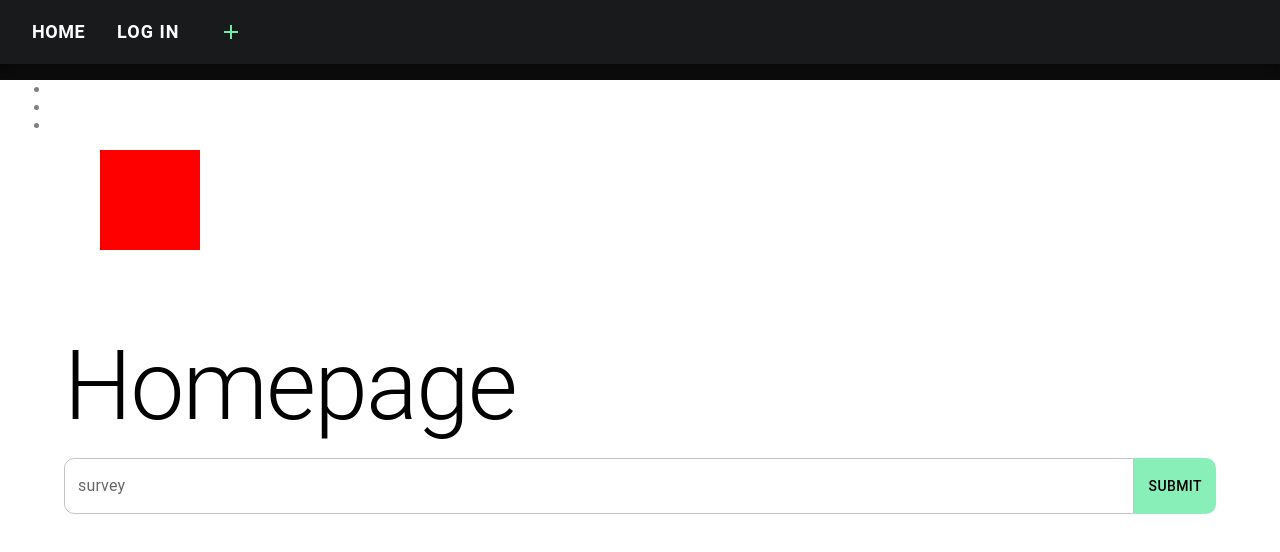
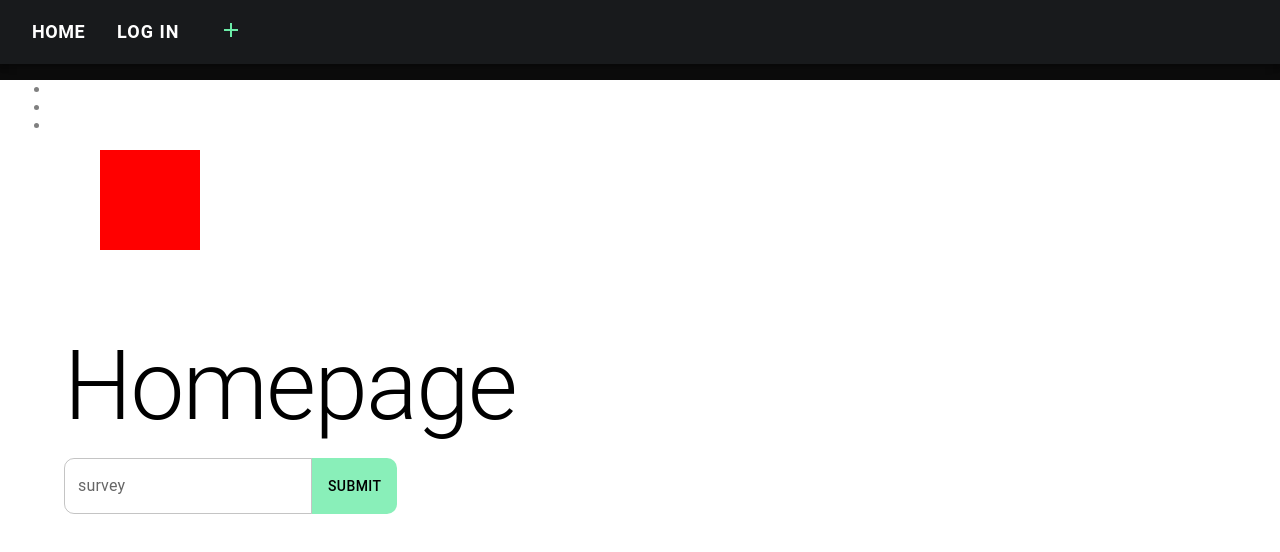
Before and after one commit to LucasLarking/survey, a React (Vite) app in the folder frontend/: page / in a window 1280 px wide. Shown: the top 552 px of the page. Built offline with nearby package versions, Linux system fonts and the light colour scheme.

Commit message:
Added Animations To Navbar

```diff
--- a/frontend/src/navbar/CreateSurveyPopup.tsx
+++ b/frontend/src/navbar/CreateSurveyPopup.tsx
@@ -2,18 +2,26 @@ import { IconButton, Dialog, DialogTitle, DialogContent } from '@mui/material'
 import React, { useState } from 'react'
 import SurveyForm from '../survey/SurveyForm'
 import AddIcon from '@mui/icons-material/Add';
+import { motion } from 'framer-motion';
 const CreateSurveyPopup = () => {
     const [open, setOpen] = useState(false)
     return (
         <>
+            <motion.div
+                initial={{ opacity: 0 }}
+                whileInView={{opacity: 1 }}
+                transition={{ duration: .2, delay: .5 }}>
 
-            <IconButton aria-label="create" color="secondary" onClick={() => setOpen(true)}>
-                <AddIcon />
-            </IconButton>
+                <IconButton aria-label="create" color="secondary" onClick={() => setOpen(true)}>
+                    <AddIcon />
+                </IconButton>
 
+
+            </motion.div>
 
 
             <Dialog onClose={() => { setOpen(false) }} open={open} >
+
                 <DialogTitle variant='h5' sx={{ color: 'secondary.dark', px: '50px', pt: '40px' }}>Create Survey</DialogTitle>
                 <DialogContent sx={{ width: '500px', px: '50px', pb: '40px' }}>
                     <SurveyForm />
--- a/frontend/src/navbar/NavAccountPopUp.tsx
+++ b/frontend/src/navbar/NavAccountPopUp.tsx
@@ -2,12 +2,18 @@ import React, { useState } from 'react'
 import { AccountCircle, Logout } from '@mui/icons-material';
 import { IconButton, ListItemIcon, Menu, MenuItem } from '@mui/material';
 import { useNavigate } from 'react-router-dom';
+import { motion } from 'framer-motion';
 const NavAccountPopUp = () => {
     const [anchorEl, setAnchorEl] = React.useState<null | HTMLElement>(null);
     const [open, setOpen] = useState(false)
     const navigate = useNavigate()
     return (
         <>
+            <motion.div
+                initial={{ opacity: 0 }}
+                whileInView={{ opacity: 1 }}
+                transition={{ duration: .2, delay: .5 }}>
+
 
                 <IconButton
                     size="large"
@@ -19,9 +25,10 @@ const NavAccountPopUp = () => {
                 >
                     <AccountCircle />
                 </IconButton>
+            </motion.div>
 
             <Menu open={open} anchorEl={anchorEl} onClose={() => { setAnchorEl(null); setOpen(false) }}>
-                <MenuItem  sx={{px:3,}} onClick={() => { localStorage.removeItem('access'); localStorage.removeItem('refresh'); localStorage.removeItem('username'); navigate('/') }}>
+                <MenuItem sx={{ px: 3, }} onClick={() => { localStorage.removeItem('access'); localStorage.removeItem('refresh'); localStorage.removeItem('username'); navigate('/') }}>
 
                     <ListItemIcon>
                         <Logout fontSize="small" />
--- a/frontend/src/navbar/Navbar.tsx
+++ b/frontend/src/navbar/Navbar.tsx
@@ -9,6 +9,7 @@ import SurveyPopup from '../survey/SurveyPopup';
 import SurveyForm from '../survey/SurveyForm';
 import CreateSurveyPopup from './CreateSurveyPopup';
 import NavAccountPopUp from './NavAccountPopUp';
+import { motion } from 'framer-motion';
 
 
 const Navbar = () => {
@@ -29,13 +30,27 @@ const Navbar = () => {
             <Toolbar disableGutters>
               <Box className="leftNav" sx={{ flexGrow: 1, display: 'flex', gap: 2, alignItems: 'center' }}>
 
-                <Button sx={{ color: 'white', display: 'block', fontWeight: 700, fontSize: 18 }} component={RouterLink} to={'/'}>HOME</Button>
+                <motion.div
+                  initial={{ y: 10, opacity: 0 }}
+                  whileInView={{ y: 0, opacity: 1 }}
+                  transition={{ duration: .2 }}>
+
+                  <Button sx={{ color: 'white', display: 'block', fontWeight: 700, fontSize: 18 }} component={RouterLink} to={'/'}>HOME</Button>
+                </motion.div>
                 <Box sx={{ display: 'flex', gap: 3 }}>
                   {!username && (
-                    <Button
-                      sx={{ color: 'white', textDecoration: 'none', fontWeight: 700, fontSize: 18, letterSpacing: 1 }}
-                      component={RouterLink} to={'/login'}
-                    >Log In</Button>)}
+
+                    <motion.div
+                      initial={{ y: 10, opacity: 0 }}
+                      whileInView={{ y: 0, opacity: 1 }}
+                      transition={{ duration: .2, delay: .1 }}>
+
+                      <Button
+                        sx={{ color: 'white', textDecoration: 'none', fontWeight: 700, fontSize: 18, letterSpacing: 1 }}
+                        component={RouterLink} to={'/login'}
+                      >Log In</Button>
+                    </motion.div>
+                  )}
 
 
                   <CreateSurveyPopup />
--- a/frontend/src/survey/SurveyForm.tsx
+++ b/frontend/src/survey/SurveyForm.tsx
@@ -6,6 +6,7 @@ import { FieldValues, useForm } from "react-hook-form";
 import { z } from "zod";
 import { zodResolver } from '@hookform/resolvers/zod'
 import { Box, Button, TextField } from "@mui/material";
+import { motion } from "framer-motion";
 
 
 const SurveyForm = () => {
@@ -50,6 +51,10 @@ const SurveyForm = () => {
 
       <Box component={'form'} action="" method="post" onSubmit={handleSubmit(onSubmit)} sx={{ display: 'flex', mt: 2, height: '70px' }}>
 
+        <motion.div
+        initial={{ x: -20 }}
+        whileInView={{ x: 0 }}>
+
 
           <TextField fullWidth
             {...register('survey')}
@@ -66,9 +71,16 @@ const SurveyForm = () => {
                 borderRadius: "10PX 0px 0 10PX",
               }
             }} />
+        </motion.div>
 
         {/* <button disabled={!isValid} type="submit">Submit</button> */}
-        <Button variant="contained" disableElevation type="submit"  sx={{
+        <motion.div
+          whileTap={{ scale: 1.1 }}
+          whileHover={{ scale: 1 }}
+          initial={{ x: -20 }}
+          whileInView={{ x: 0 }}>
+
+          <Button variant="contained" disableElevation type="submit" sx={{
             height: '56px',
             borderRadius: "0 10px 10px 0",
             bgcolor: 'secondary.light', color: 'black', '&:hover': {
@@ -77,6 +89,7 @@ const SurveyForm = () => {
             },
           }}
           >Submit</Button>
+        </motion.div>
       </Box>
 
     </>
```
Lines whose indentation alone changed are shown as unchanged.
